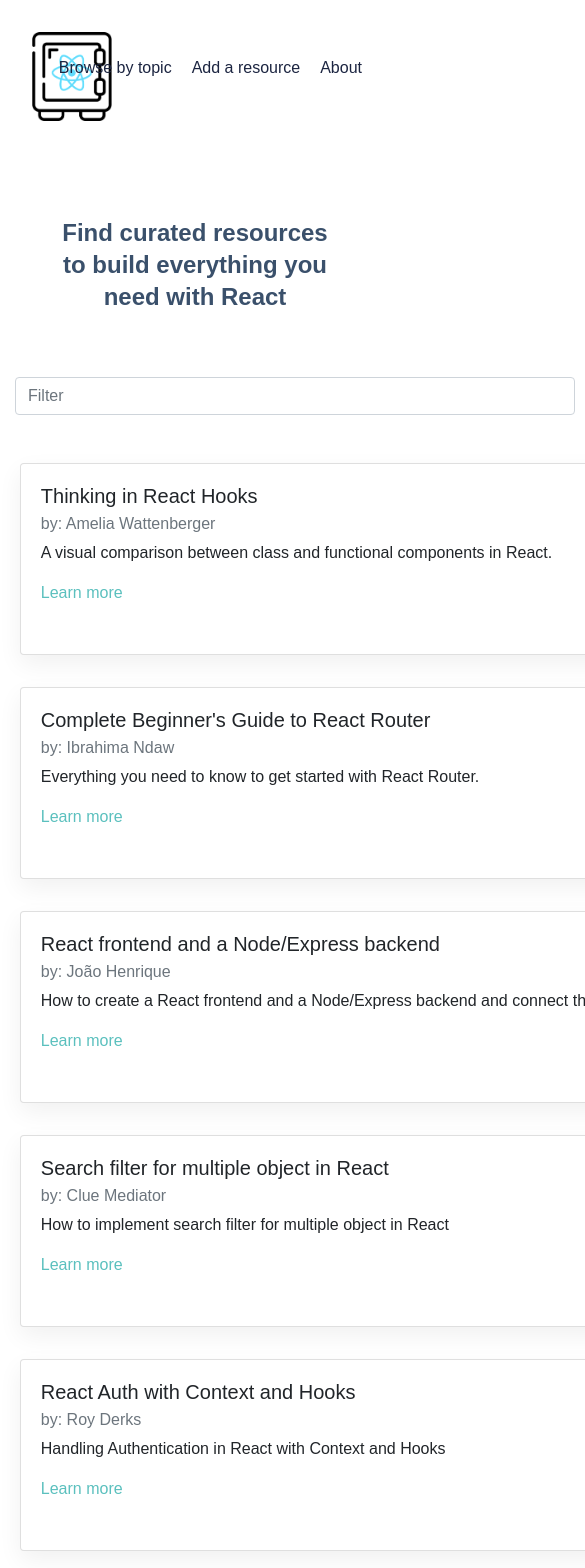
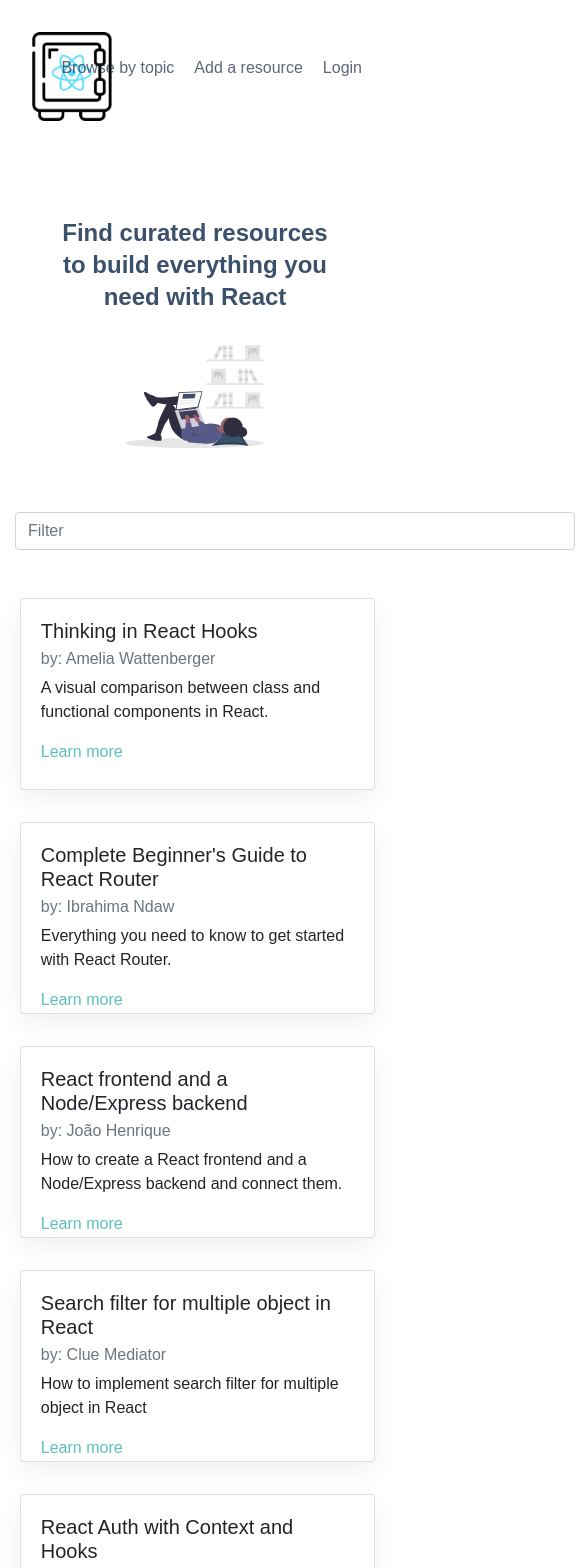
Before and after one commit to rum-n/react-vault, a React (Create React App) app: page / in a window 390 px wide. Shown: the top 1568 px of the page, 585 px wide, since content can reach past the window. Built offline with nearby package versions, Linux system fonts and the light colour scheme.

Commit message:
login modal

```diff
--- a/src/App.css
+++ b/src/App.css
@@ -1,3 +1,6 @@
 .main-content {
   margin: 4rem 2.5rem;
+  align-items: center;
+  display: flex;
+  flex-direction: column;
 }
--- a/src/components/footer/Footer.js
+++ b/src/components/footer/Footer.js
@@ -1,5 +1,4 @@
 import React from 'react';
-import { Link } from 'react-router-dom';
 import './styles.css';
 import logo from '../../img/logo2.png';
 
--- /dev/null
+++ b/src/components/modal/LoginModal.js
@@ -0,0 +1,44 @@
+import React, { useState } from 'react';
+import Button from 'react-bootstrap/Button';
+import Modal from 'react-bootstrap/Modal';
+import Form from 'react-bootstrap/Form';
+import SignupModal from './SignupModal';
+import './styles.css';
+
+const LoginModal = () => {
+    const [show, setShow] = useState(false);
+
+    const handleClose = () => setShow(false);
+    const handleShow = () => setShow(true);
+
+    return (
+        <div>
+            <a href='#' onClick={handleShow}>Login</a>
+
+            <Modal className='modal' show={show} onHide={handleClose}>
+                <Modal.Header closeButton>
+                <Modal.Title>Login</Modal.Title>
+                </Modal.Header>
+                <Modal.Body>
+                    <Form>
+                    <Form.Group controlId="formGroupEmail">
+                        <Form.Label>Email address</Form.Label>
+                        <Form.Control type="email" placeholder="Enter email" />
+                    </Form.Group>
+                    <Form.Group controlId="formGroupPassword">
+                        <Form.Label>Password</Form.Label>
+                        <Form.Control type="password" placeholder="Password" />
+                    </Form.Group>
+                    </Form>
+                </Modal.Body>
+                <Modal.Footer>
+                <Button variant="primary" onClick={handleClose}>Login</Button>
+                <Button variant="secondary" onClick={handleClose}>Close</Button>
+                </Modal.Footer>
+                <p>Don't have an account? <SignupModal/></p>
+            </Modal>
+        </div>
+    )
+}
+
+export default LoginModal;
--- /dev/null
+++ b/src/components/modal/SignupModal.js
@@ -0,0 +1,50 @@
+import React, { useState } from 'react';
+import Button from 'react-bootstrap/Button';
+import Modal from 'react-bootstrap/Modal';
+import Form from 'react-bootstrap/Form';
+import LoginModal from './LoginModal';
+import './styles.css';
+
+const SignupModal = () => {
+    const [show, setShow] = useState(false);
+
+    const handleClose = () => setShow(false);
+    const handleShow = () => setShow(true);
+
+    return (
+        <React.Fragment>
+            <a href='#' onClick={handleShow}>Sign up!</a>
+
+            <Modal className='modal' show={show} onHide={handleClose}>
+                <Modal.Header closeButton>
+                <Modal.Title>Sign up</Modal.Title>
+                </Modal.Header>
+                <Modal.Body>
+                    <Form>
+                    <Form.Group controlId="formGroupEmail">
+                        <Form.Label>Email address</Form.Label>
+                        <Form.Control type="email" placeholder="Enter email" />
+                    </Form.Group>
+                    <Form.Group controlId="formGroupPassword">
+                        <Form.Label>Password</Form.Label>
+                        <Form.Control type="password" placeholder="Password" />
+                    </Form.Group>
+                    <Form.Group controlId="formGroupRepeatPassword">
+                        <Form.Label>Repeat Password</Form.Label>
+                        <Form.Control type="password" placeholder="Password" />
+                    </Form.Group>
+                    <Form.Group id="formGridCheckbox">
+                        <Form.Check type="checkbox" label="I agree to occasionally receive an e-mail with the latest React resources (we won't spam)." />
+                    </Form.Group>
+                    </Form>
+                </Modal.Body>
+                <Modal.Footer>
+                <Button variant="primary" onClick={handleClose}>Sign up</Button>
+                <Button variant="secondary" onClick={handleClose}>Close</Button>
+                </Modal.Footer>
+            </Modal>
+        </React.Fragment>
+    )
+}
+
+export default SignupModal;
--- /dev/null
+++ b/src/components/modal/styles.css
@@ -0,0 +1,13 @@
+.modal {
+    font-weight: 600;
+    display: flex;
+    align-items: center;
+}
+
+.modal button {
+    margin-right: auto;
+}
+
+.modal p {
+    margin-left: 1rem;
+}
--- a/src/components/nav/Nav.js
+++ b/src/components/nav/Nav.js
@@ -1,8 +1,8 @@
 import React from 'react';
 import { NavLink, Link } from 'react-router-dom';
 import './styles.css';
+import LoginModal from '../modal/LoginModal';
 import logo from '../../img/logo.png';
-import Dropdown from 'react-bootstrap/Dropdown'
 
 const Navigation = () => {
     return (
@@ -17,7 +17,7 @@
                     <li><NavLink to='/categories'>Browse by topic</NavLink>
                     </li>
                     <li><NavLink to='/add-resource'>Add a resource</NavLink></li>
-                    <li><NavLink to='/about'>About</NavLink></li>
+                    <li><LoginModal/></li>
                 </ul>
             </nav>
         </header>
--- a/src/components/nav/styles.css
+++ b/src/components/nav/styles.css
@@ -6,6 +6,7 @@
 .menu a{
     text-decoration: none;
     color: #1c2541;
+    opacity: 0.7;
 }
 
 nav {
@@ -19,6 +20,7 @@
         display: inline-block;
         font-weight: 600;
         margin-left: 3rem;
+        cursor: pointer;
     }
 
     .menu {
@@ -42,7 +44,7 @@
   .menu a:hover,
   .menu a:active,
   .menu a.active {
-    color: #5bc0be;
+    opacity: 1;
 }
 
 .logo {
--- a/src/components/resourceCard/Resource.js
+++ b/src/components/resourceCard/Resource.js
@@ -4,7 +4,6 @@
 import resourceData from './../resourceData';
 import Form from 'react-bootstrap/Form'
 import FormControl from 'react-bootstrap/FormControl'
-import Button from 'react-bootstrap/Button';
 
 const Resource = () => {
     const [data, setData] = useState(resourceData);
--- a/src/components/resourceData.js
+++ b/src/components/resourceData.js
@@ -59,7 +59,7 @@
         "title": "React Hooks for Fetching Data",
         "subtitle": "Dominik Biedebach",
         "text": "Creating custom hooks and using useEffect to fetch data from an API.",
-        "link": "https://dev.to/przemwo/how-to-use-usereducer-hook-to-mimics-setstate-method-5990",
+        "link": "https://dev.to/bdbch/react-hooks-for-data-part-1-fetching-data-28ge",
         "tags": "custom hooks, state management, useEffect"
     },
     {
--- a/src/pages/Home.js
+++ b/src/pages/Home.js
@@ -1,6 +1,8 @@
 import React from 'react';
 import Resource from '../components/resourceCard/Resource';
 import './styles.css';
+import MainImg from './../img/sitonreact.svg';
+import HeaderImg from './../img/webdev.svg';
 
 import Container from 'react-bootstrap/Container';
 // import Form from 'react-bootstrap/Form'
@@ -12,8 +14,12 @@
         <Container>
             <div className='main-content'>
                 <h1 className='title'>Find curated resources <br/>to build everything you need with React</h1>
+                <img className='header-img' src={HeaderImg} alt='Web Research'/>
             </div>
             <Resource/>
+            <div className='main-content'>
+                <img className='header-img' src={MainImg} alt='React Logo'/>
+            </div>
       </Container>
     );
 }
--- a/src/pages/styles.css
+++ b/src/pages/styles.css
@@ -4,16 +4,18 @@
     line-height: 4rem;
     font-weight: 600;
     color: #3a506b;
+    margin-bottom: 2rem;
 }
 
-@media screen and (max-width: 850px) {
+@media screen and (max-width: 650px) {
     .title {
         font-size: 1.5rem;
         line-height: 2rem;
     }
     .resource-list {
-        width: 100vh;
-        margin-left: 0;
+        display: flex;
+        flex-direction: column;
+        align-items: center;
     }
   }
 
@@ -22,3 +24,8 @@
     flex-direction: row;
     flex-wrap: wrap;
 }
+
+.header-img {
+    width: 18rem;
+    max-width: 50%;
+}
```
Also changed, not shown: src/img/sitonreact.svg (added), src/img/webdev.svg (added).
